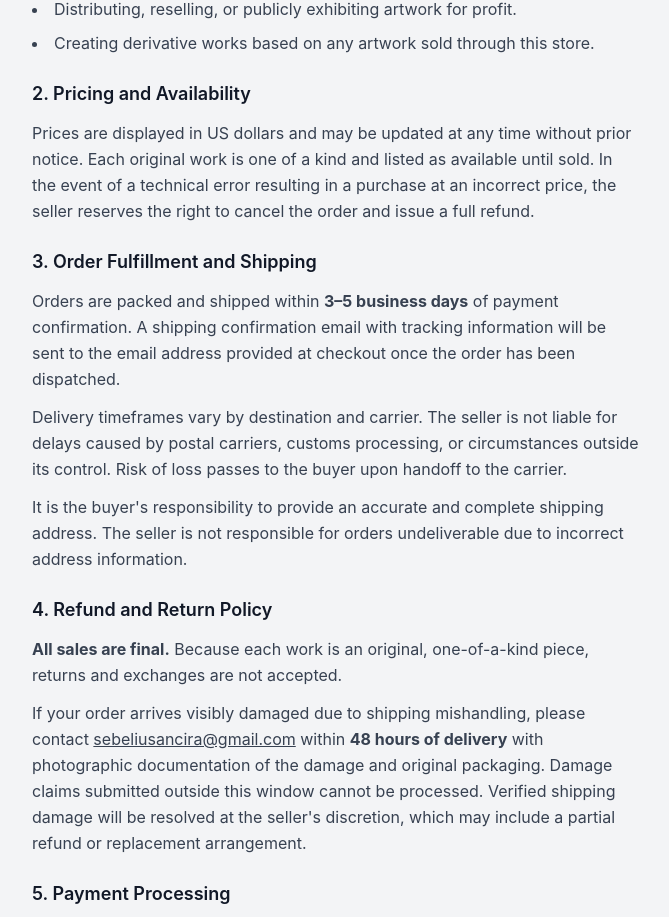
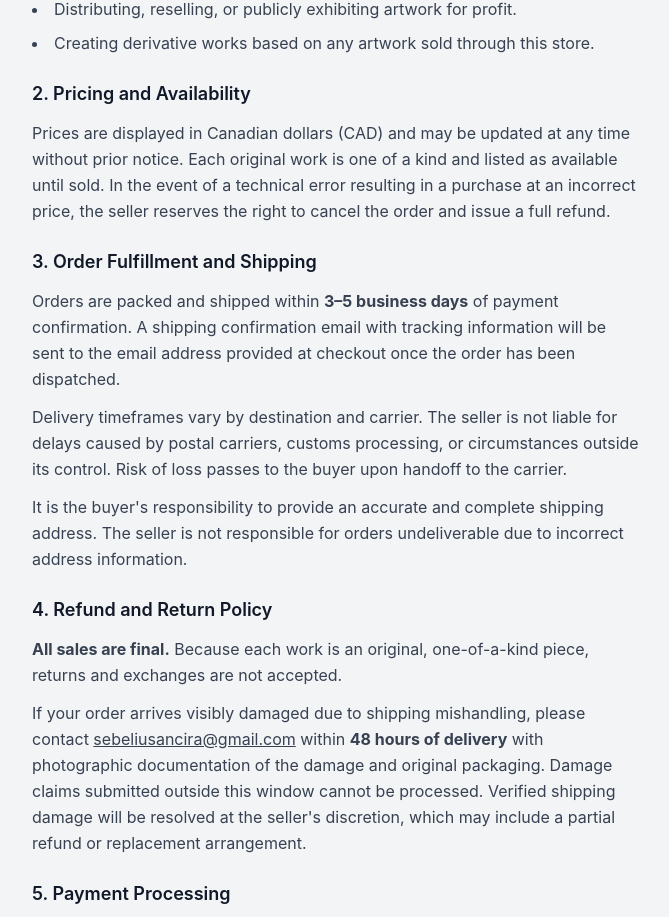
Before and after one commit to IPSA-pi/portafolio, a SvelteKit app: page /terms in a window 1280 px wide. Shown: the part 800-1717 px from the top of the page, without its empty margins (304-973 px from the left). Built offline with nearby package versions, Linux system fonts and the light colour scheme.

Commit message:
Terms: prices are CAD, not USD

```diff
--- a/src/routes/terms/+page.svelte
+++ b/src/routes/terms/+page.svelte
@@ -38,7 +38,7 @@
             <div>
                 <h2 class="text-lg font-semibold text-gray-900 dark:text-white">2. Pricing and Availability</h2>
                 <p class="mt-3 text-gray-700 dark:text-white leading-relaxed">
-                    Prices are displayed in US dollars and may be updated at any time without prior notice. Each original work is one of a kind and listed as available until sold. In the event of a technical error resulting in a purchase at an incorrect price, the seller reserves the right to cancel the order and issue a full refund.
+                    Prices are displayed in Canadian dollars (CAD) and may be updated at any time without prior notice. Each original work is one of a kind and listed as available until sold. In the event of a technical error resulting in a purchase at an incorrect price, the seller reserves the right to cancel the order and issue a full refund.
                 </p>
             </div>
 
```
